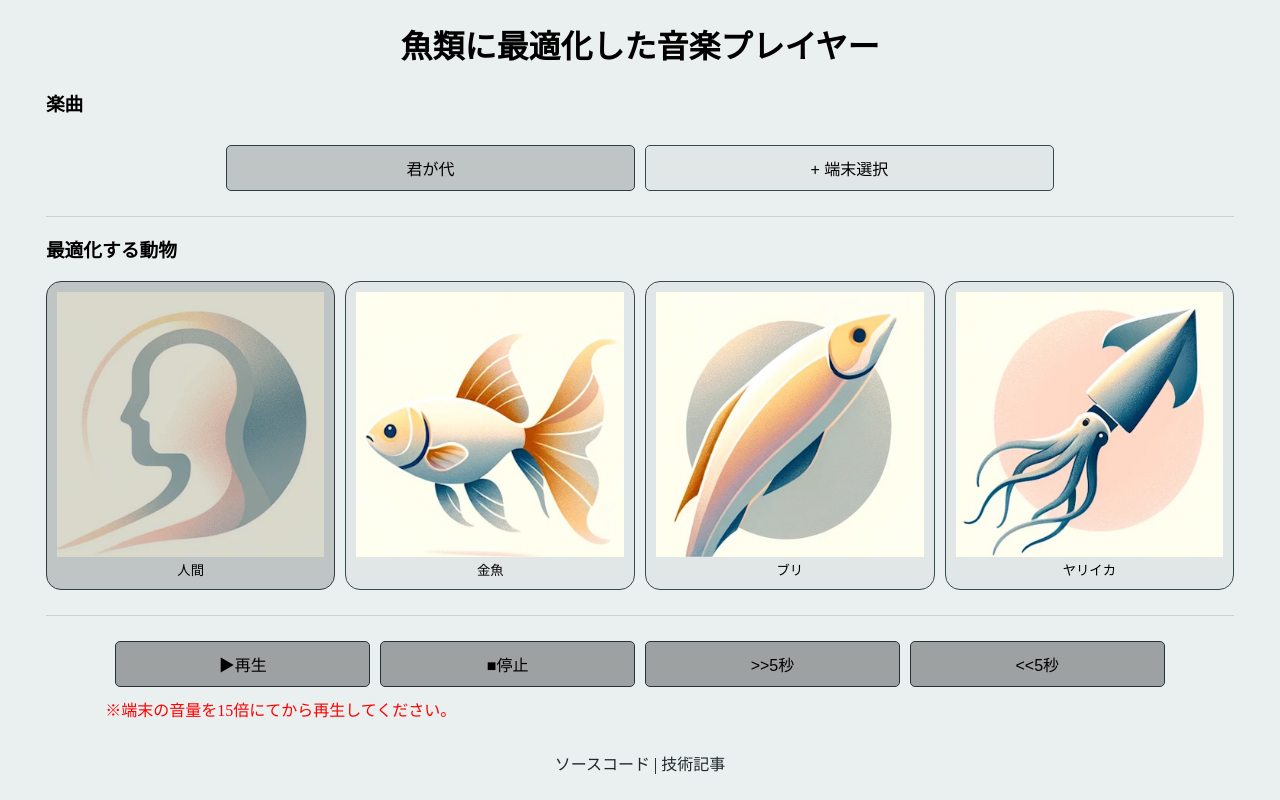
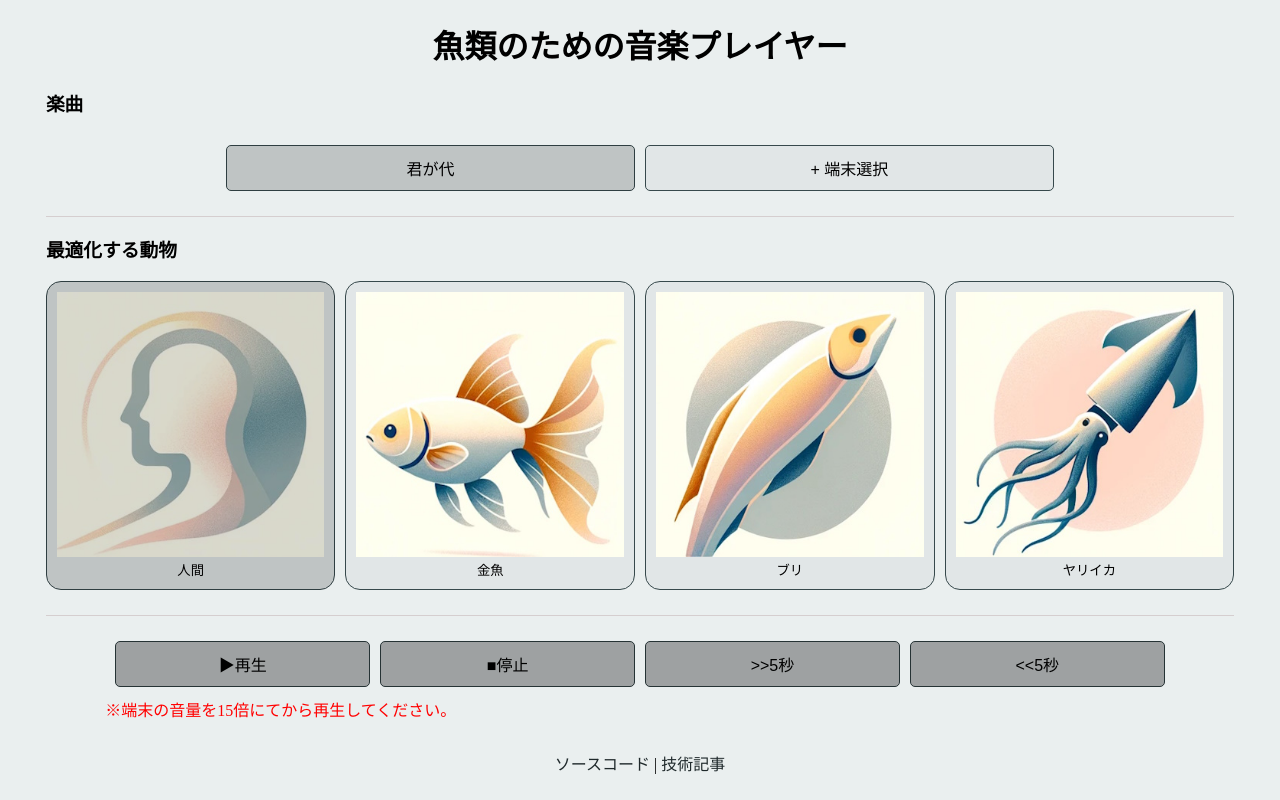
Before and after one commit to ritogk/fish-beat, a Vue app: page / in a window 1280 px wide. Built offline with nearby package versions, Linux system fonts and the light colour scheme; no server answers.

Commit message:
change title

```diff
--- a/index.html
+++ b/index.html
@@ -4,7 +4,7 @@
     <meta charset="UTF-8" />
     <link rel="icon" href="/favicon.png" />
     <meta name="viewport" content="width=device-width, initial-scale=1.0" />
-    <title>魚類に最適化した音楽プレイヤー</title>
+    <title>魚類のための音楽プレイヤー</title>
   </head>
   <body style="background: #eaefef">
     <div id="app"></div>
--- a/src/views/Main.vue
+++ b/src/views/Main.vue
@@ -12,7 +12,7 @@ provide(audioManagerStateKey, audioManagerState)
 
 <template>
   <div style="padding-left: 3%; padding-right: 3%; max-width: 1300px">
-    <h1 style="text-align: center">魚類に最適化した音楽プレイヤー</h1>
+    <h1 style="text-align: center">魚類のための音楽プレイヤー</h1>
     <SongSelector />
     <hr size="1" color="#d5cecf" />
     <AnimalSelector />
```
Also changed, not shown: 1 other file (tests, documents, lock files or other folders).
